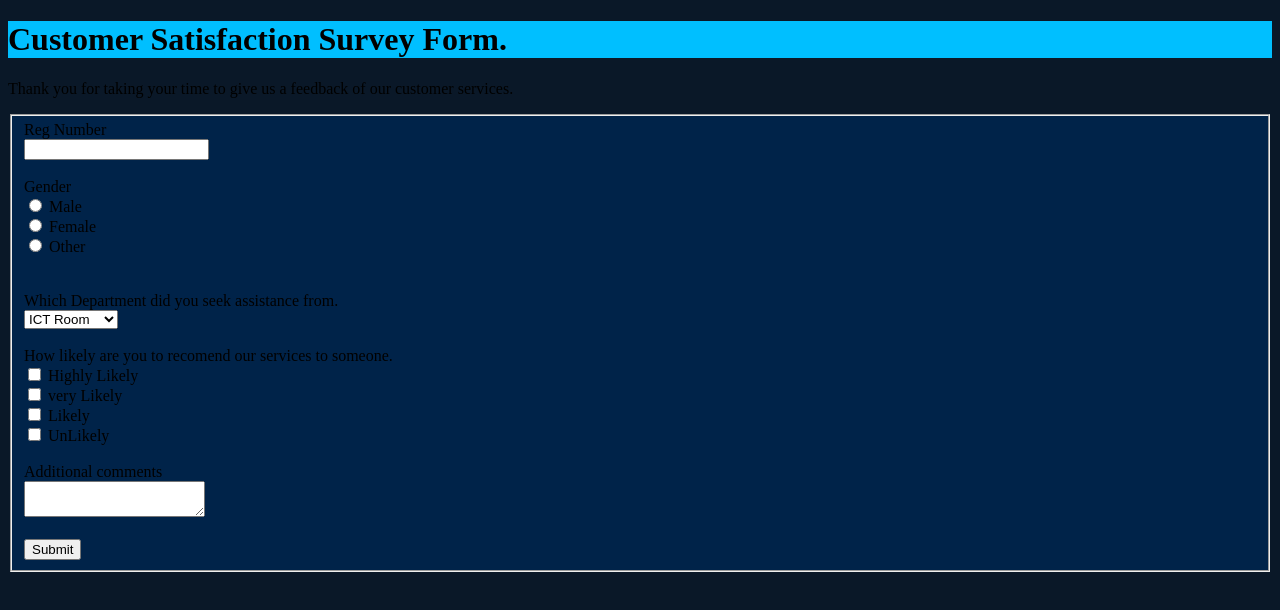
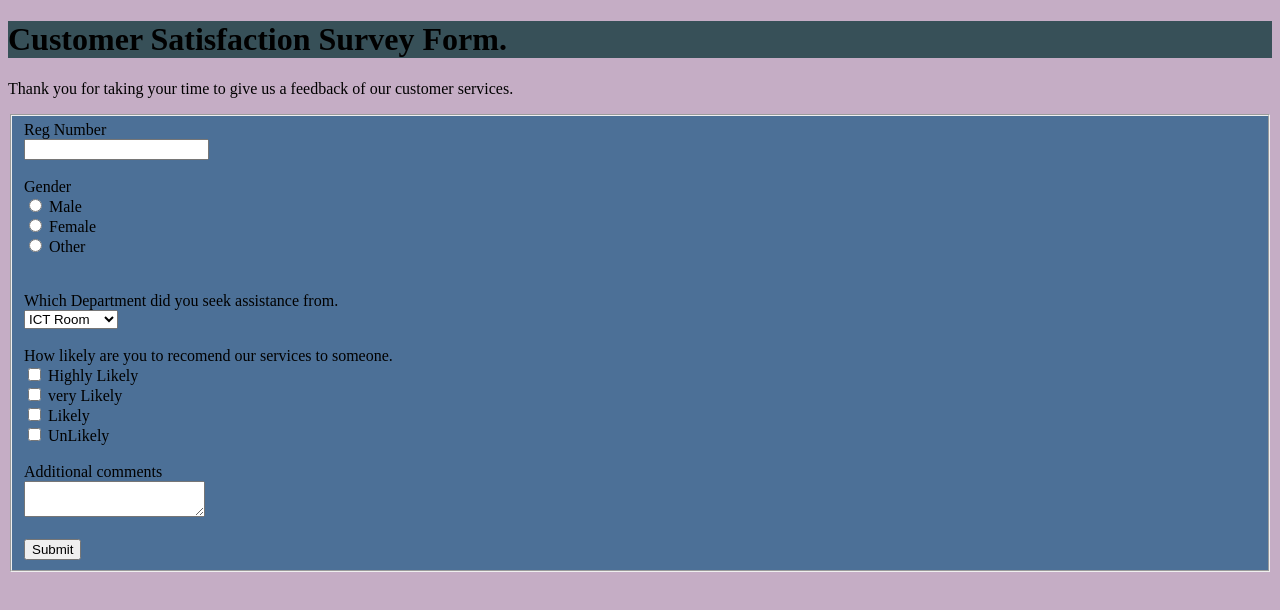
Before and after one commit to metto86/AjiraProject, a plain HTML site: page index.html in a window 1280 px wide. Drawn offline with Linux system fonts and the light colour scheme.

Commit message:
Add files via upload

```diff
--- a/index.html
+++ b/index.html
@@ -2,15 +2,15 @@
 <html lang="en">
 <head>
     <style>
-        body {background-color: #0a1828;}
+        body {background-color: #C5ADC5;}
     </style>
     <meta charset="UTF-8">
     <meta http-equiv="X-UA-Compatible" content="IE=edge">
     <meta name="viewport" content="width=device-width, initial-scale=1.0">
     <title>Document</title>
-    <h1 id="title" style="background-color: deepskyblue;">Customer Satisfaction Survey Form.</h1>
+    <h1 id="title" style="background-color: rgb(55, 80, 88);">Customer Satisfaction Survey Form.</h1>
     <P id="description">  Thank you for taking your time to give us a feedback of our customer services.</P>
-    <fieldset style="background-color: #002349;">
+    <fieldset style="background-color: #4c7097;">
 
 <forms id="forms" class="my-form">
     <label for="Reg-Number"> Reg Number</label><br>
```
